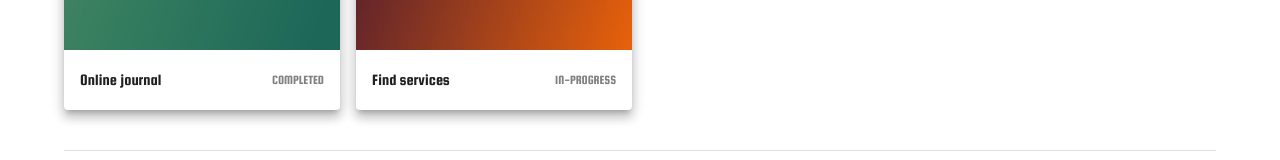
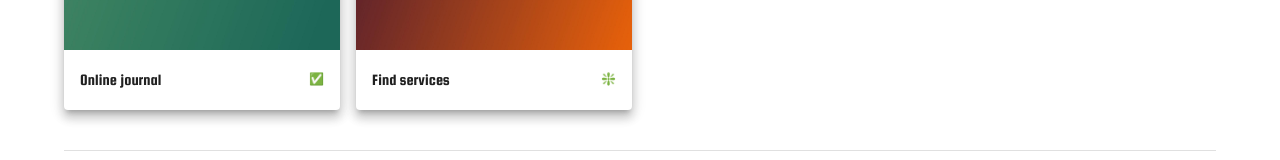
Before and after one commit to Holuwashina/portfolio, a Next.js app: page /portfolio in a window 1280 px wide. Shown: the part 305-465 px from the top of the page. Built offline with nearby package versions, Linux system fonts and the light colour scheme.

Commit message:
updating...

```diff
--- a/pages/portfolio/index.js
+++ b/pages/portfolio/index.js
@@ -26,7 +26,7 @@ const ServicesData = {
     {
       id: 1,
       type: "Online journal",
-      progress: "completed",
+      progress: "✅",
       severity: "info",
       img: "45530.png",
       url: "https://journals.rectem.edu.ng/index.php",
@@ -34,7 +34,7 @@ const ServicesData = {
     {
       id: 2,
       type: "Find services",
-      progress: "in-progress",
+      progress: "❇️",
       severity: "info",
       img: "1113.png",
       url: "http://hirehelp.vercel.app",
--- a/sections/Services.js
+++ b/sections/Services.js
@@ -47,7 +47,6 @@ function Services({ serviceCard, heading, imgSize = "100%", url, children }) {
                           sx={{
                             color: "gray",
                             textTransform: "uppercase",
-                            fontSize: "0.8rem",
                           }}
                         >
                           {card.progress}
```
